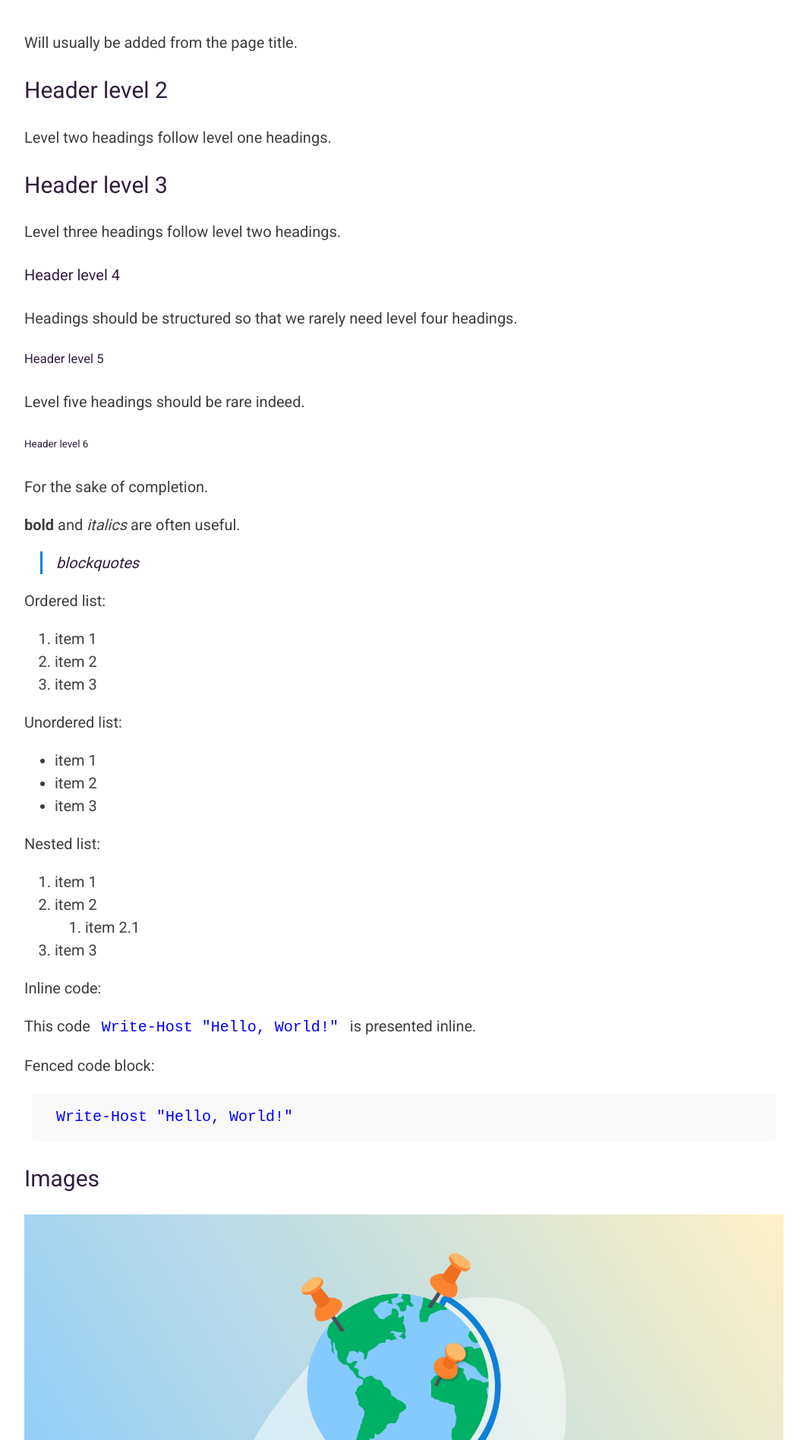
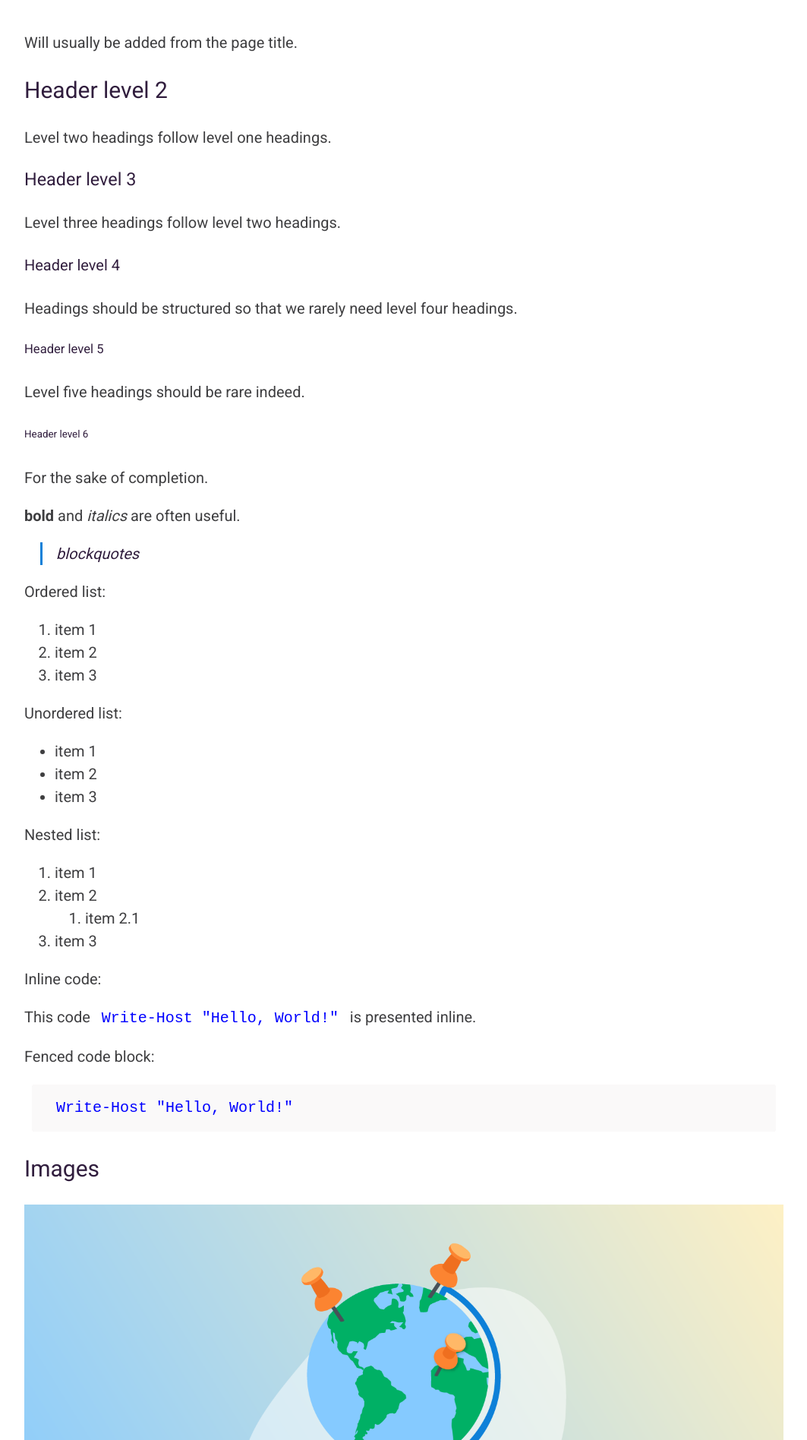
Before and after one commit to OctopusSamples/devops, a Jekyll site: the page built from index.md, in a window 1280 px wide. Shown: the part 2568-4464 px from the top of the page at 76% size, without its empty margins (108-1171 px from the left). Built offline with Jekyll 4.4.1, drawn with Linux system fonts in a browser that asks for light colours.

Commit message:
Fix heading 3

```diff
--- a/index.md
+++ b/index.md
@@ -58,7 +58,7 @@ Will usually be added from the page title.
 
 Level two headings follow level one headings.
 
-## Header level 3
+### Header level 3
 
 Level three headings follow level two headings.
 
```
